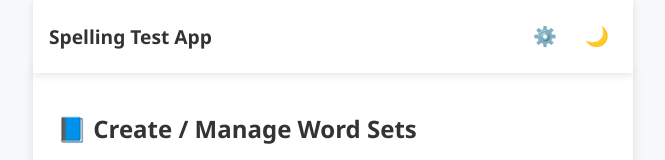
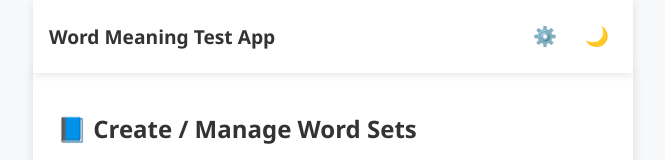
Before and after one commit to emdadhosen/word-meaning-test, a plain HTML site: page index.html in a window 1280 px wide. Shown: the top 160 px of the page, without its empty margins (307-972 px from the left). Drawn offline with Linux system fonts and the light colour scheme.

Commit message:
Update index.html

```diff
--- a/index.html
+++ b/index.html
@@ -3,13 +3,13 @@
 <head>
   <meta charset="UTF-8" />
   <meta name="viewport" content="width=device-width,initial-scale=1" />
-  <title>Spelling Test App</title>
+  <title>Word Meaning Test App</title>
   <link rel="stylesheet" href="style.css" />
 </head>
 <body>
 
   <header class="topbar">
-    <h1>Spelling Test App</h1>
+    <h1>Word Meaning Test App</h1>
     <div>
       <button id="settingsBtn" class="theme-btn" title="Settings">⚙️</button>
       <button id="themeToggle" class="theme-btn" title="Toggle Dark/Light">🌙</button>
```
